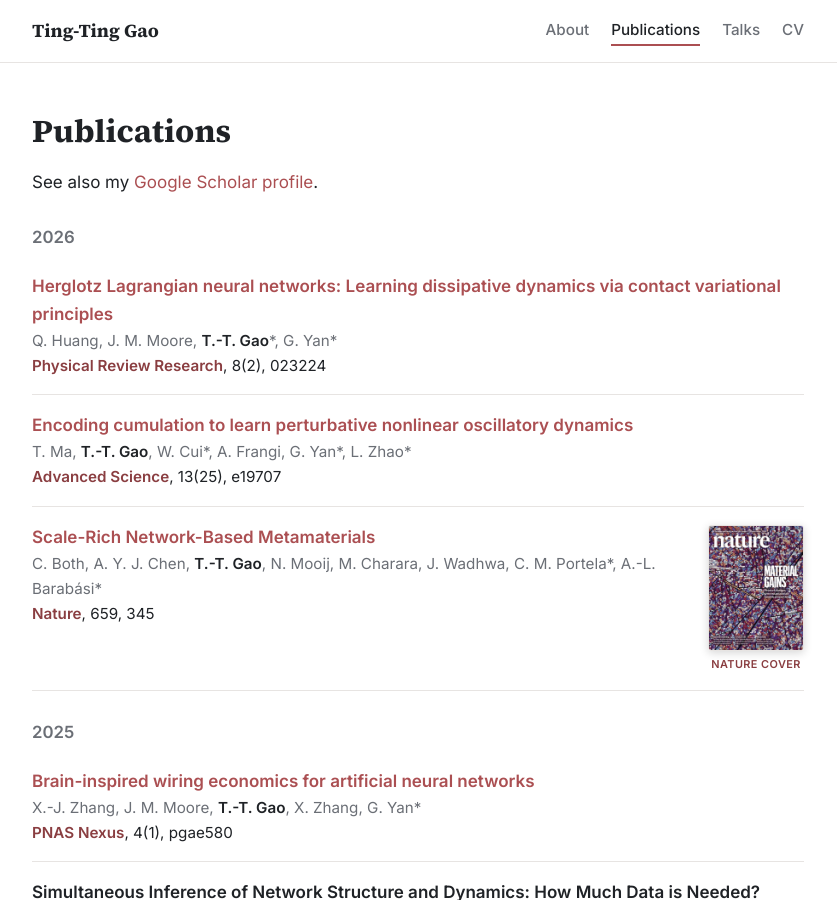
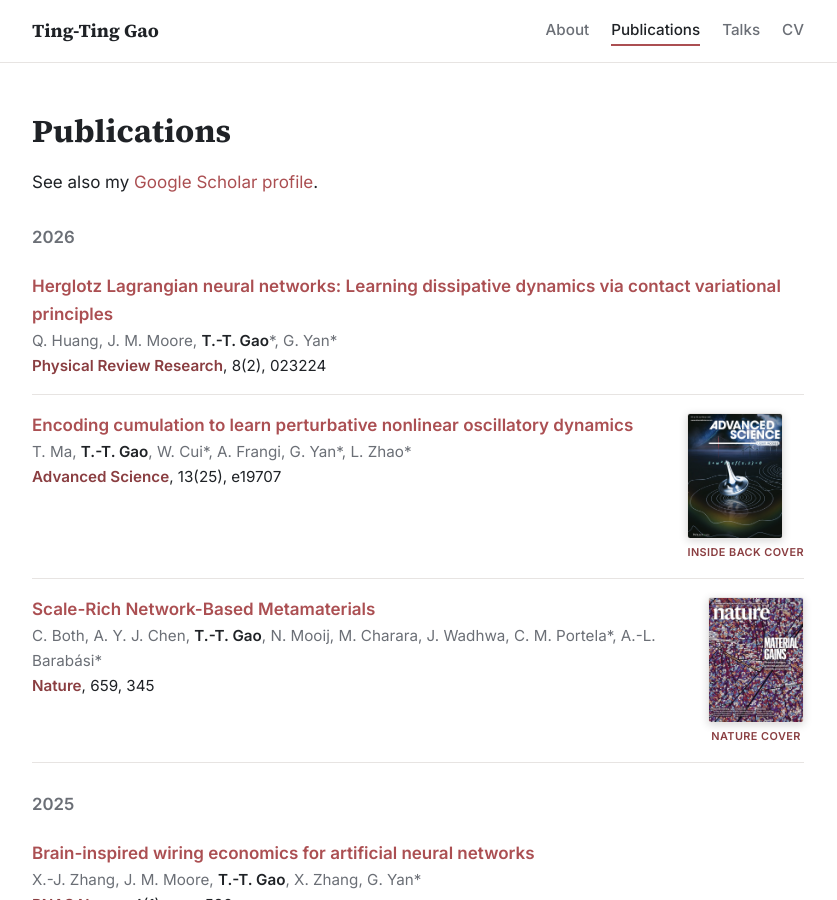
Before and after one commit to Ting-TingGao/Ting-TingGao.github.io, a Jekyll site: the page built from publications.md, in a window 1280 px wide and 900 px high. Shown: the whole window, without its empty margins (222-1059 px from the left). Built offline with Jekyll 4.4.1, drawn with Linux system fonts in a browser that asks for light colours.

Commit message:
Add Advanced Science inside back cover thumbnail beside Encoding Cumulation paper
Co-Authored-By: Claude Opus 4.8 <noreply@anthropic.com>

```diff
--- a/_data/publications.yml
+++ b/_data/publications.yml
@@ -21,6 +21,9 @@
   details: "13(25), e19707"
   status: published
   link: "https://advanced.onlinelibrary.wiley.com/doi/10.1002/advs.202519707"
+  cover: "/assets/img/advs-cover-25-2026.jpg"
+  cover_link: "https://advanced.onlinelibrary.wiley.com/doi/10.1002/advs.75234"
+  cover_caption: "Inside back cover"
 
 - title: "Scale-Rich Network-Based Metamaterials"
   authors: "C. Both, A. Y. J. Chen, <strong>T.-T. Gao</strong>, N. Mooij, M. Charara, J. Wadhwa, C. M. Portela*, A.-L. Barabási*"
```
Also changed, not shown: assets/img/advs-cover-25-2026.jpg (added).
